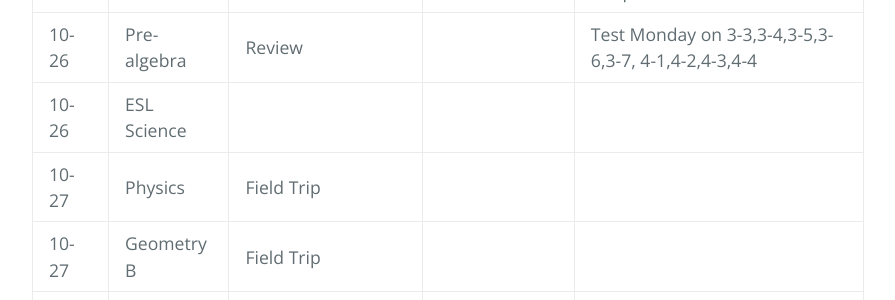
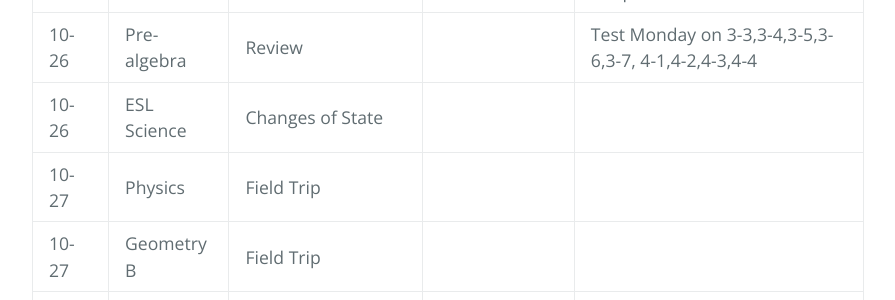
Before and after one commit to gpayoo/gpayoo, a Jekyll site: the page built from index.md, in a window 1280 px wide and 900 px high, scrolled down 733 px. Shown: the part 155-455 px from the top of the window, without its empty margins (192-1087 px from the left). Built offline with Jekyll 4.4.1, drawn with Linux system fonts in a browser that asks for light colours; our own code applies the rules of GitHub Pages for plain Markdown files.

Commit message:
Update index.md

```diff
--- a/index.md
+++ b/index.md
@@ -14,7 +14,7 @@ layout: default
 | 10-26 | Geometry B | 10-4 Surface Area of Prisms & Cylinders  | |  Handouts #58, 59 due Tues.|
 | 10-26 | Pre-calculus | Trig. Functions - Word Problems | | Handouts #60-63 due Tues.; Chapter Test on Thurs.
 | 10-26 | Pre-algebra | Review  | | Test  Monday on 3-3,3-4,3-5,3-6,3-7, 4-1,4-2,4-3,4-4
-| 10-26 | ESL Science | |  |
+| 10-26 | ESL Science | Changes of State |  |
 | 10-27 | Physics | Field Trip | |
 | 10-27 | Geometry B | Field Trip  | |   |
 | 10-27 | Pre-calculus | Field Trip| |
```
